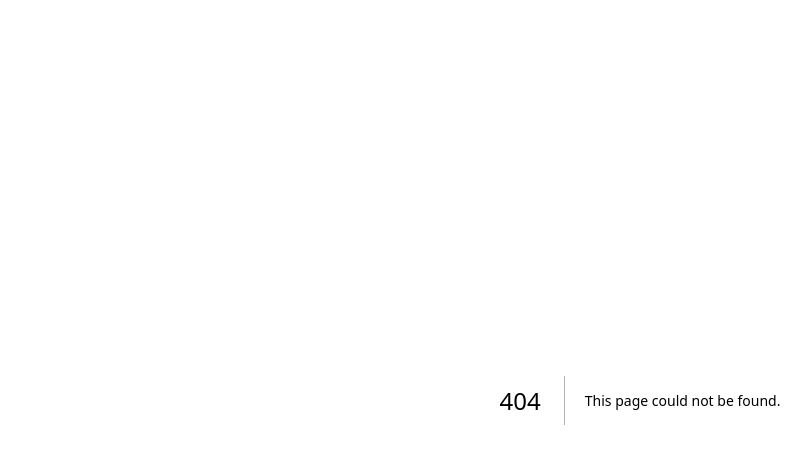
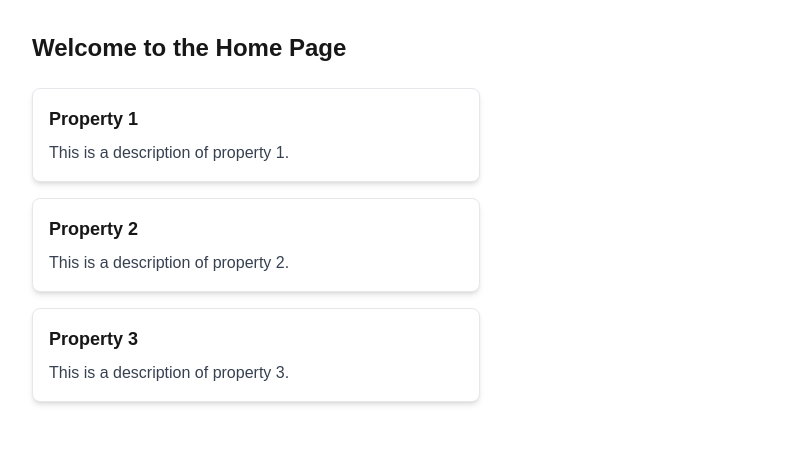
Before and after one commit to Matthsworld/alx-project-0x02-setup, a Next.js app in the folder alx-project-2/: page /home in a window 1280 px wide. Before the commit this address had no page. Shown: the top 464 px of the page, without its empty margins (0-811 px from the left). Built offline with nearby package versions, Linux system fonts and the light colour scheme.

Commit message:
add: Added reusable Card component and used it in the Home page

```diff
--- /dev/null
+++ b/alx-project-2/components/common/Card.tsx
@@ -0,0 +1,13 @@
+import React from "react";
+import { CardProps } from "@/interfaces";
+
+const Card: React.FC<CardProps> = ({ title, content }) => {
+  return (
+    <div className="border rounded-lg p-4 shadow-md bg-white max-w-md">
+      <h2 className="text-lg font-semibold mb-2">{title}</h2>
+      <p className="text-gray-700">{content}</p>
+    </div>
+  );
+};
+
+export default Card;
--- a/alx-project-2/components/layout/Header.tsx
+++ b/alx-project-2/components/layout/Header.tsx
@@ -1,4 +1,25 @@
+import Link from "next/link";
+
 const Header = () => {
+  return (
+    <header>
+      <nav>
+        <ul>
+          <li>
+            <Link href="/home">Home</Link>
+          </li>
+          <li>
+            <Link href="/about">About</Link>
+          </li>
+        </ul>
+      </nav>
+    </header>
+  );
+};
+
+export default Header;
+
+/*const Header = () => {
     return (
       <header>
         <nav>
@@ -9,3 +30,4 @@ const Header = () => {
   };
 
   export default Header;
+  */
--- a/alx-project-2/interfaces/index.ts
+++ b/alx-project-2/interfaces/index.ts
@@ -1 +1,5 @@
 // Placeholder for TypeScript interfaces
+export interface CardProps {
+    title: string;
+    content: string;
+  }
--- /dev/null
+++ b/alx-project-2/pages/about.tsx
@@ -0,0 +1,10 @@
+const AboutPage = () => {
+    return (
+      <div>
+        <h1>About Us</h1>
+        <p>This page provides information about the application and its purpose.</p>
+      </div>
+    );
+  };
+
+  export default AboutPage;
--- /dev/null
+++ b/alx-project-2/pages/home.tsx
@@ -0,0 +1,29 @@
+import React from "react";
+import Card from "@/components/common/Card";
+
+const HomePage = () => {
+  return (
+    <div className="p-8">
+      <h1 className="text-2xl font-bold mb-6">Welcome to the Home Page</h1>
+      <div className="grid gap-4">
+        <Card title="Property 1" content="This is a description of property 1." />
+        <Card title="Property 2" content="This is a description of property 2." />
+        <Card title="Property 3" content="This is a description of property 3." />
+      </div>
+    </div>
+  );
+};
+
+export default HomePage;
+
+/* const HomePage = () => {
+    return (
+      <div>
+        <h1>Welcome to the Home Page</h1>
+        <p>This is the main landing page of the application.</p>
+      </div>
+    );
+  };
+
+  export default HomePage;
+  */
```
